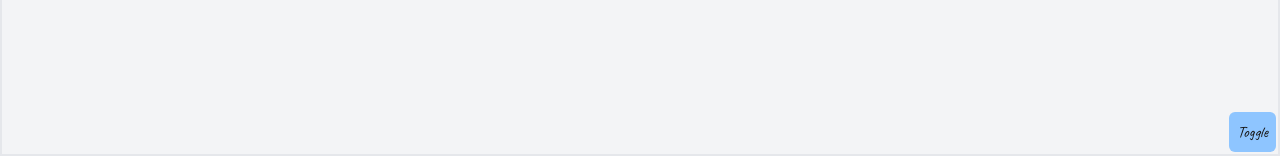
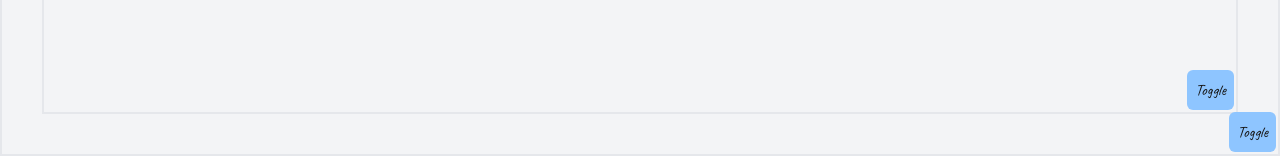
Before and after one commit to LlanAiu/portfolio, a Next.js app: page /nav-test in a window 1280 px wide. Shown: the part 644-800 px from the top of the page. Built offline with nearby package versions, Linux system fonts and the light colour scheme.

Commit message:
[feature] add sheet nav to layout

```diff
--- a/src/app/layout.tsx
+++ b/src/app/layout.tsx
@@ -6,6 +6,8 @@ import { Caveat, Nothing_You_Could_Do } from "next/font/google";
 
 // internal
 import "./globals.css";
+import SheetNavigation from "@/components/layout/sheet-navigation/sheet-navigation";
+import type { NavigationSection } from "@/lib/layout/navigation-sections";
 
 const caveat = Caveat({
     variable: "--font-caveat",
@@ -28,12 +30,33 @@ export default function RootLayout({
 }: Readonly<{
     children: React.ReactNode;
 }>) {
+    const sections: NavigationSection[] = [
+        {
+            name: "Home",
+            endpoint: "/",
+        },
+        {
+            name: "Projects",
+            endpoint: "/projects",
+        },
+        {
+            name: "About",
+            endpoint: "/about"
+        },
+        {
+            name: "Current",
+            endpoint: "/current"
+        }
+    ]
+
     return (
         <html lang="en">
             <body
                 className={`${caveat.variable} ${nothingYouCouldDo.variable} antialiased`}
             >
+                <SheetNavigation sections={sections}>
                     {children}
+                </SheetNavigation>
             </body>
         </html>
     );
--- a/src/app/nav-test/page.tsx
+++ b/src/app/nav-test/page.tsx
@@ -31,7 +31,6 @@ export default function NavTestPage() {
 
     return (
         <SheetNavigation
-            activeEndpoint={"/"}
             sections={sections}
         >
             <TegakiText id="main" className="text-4xl">Why Hello There!</TegakiText>
--- a/src/components/layout/sheet-navigation/sheet-navigation.tsx
+++ b/src/components/layout/sheet-navigation/sheet-navigation.tsx
@@ -1,4 +1,5 @@
 /** biome-ignore-all lint/a11y/noStaticElementInteractions: Needed for custom functionality */
+"use client"
 // builtin
 
 // external
@@ -8,16 +9,17 @@ import { useMemo, useState } from "react";
 import type { NavigationSection } from "@/lib/layout/navigation-sections";
 import { buildBaseTransformSet, reviseTransformSetForHover, type SheetTransform } from "@/lib/layout/sheet-transform";
 import SheetPanel from "./sheet-panel";
+import { usePathname } from "next/navigation";
 
 
 interface SheetNavigationProps {
-    activeEndpoint: string;
     sections: NavigationSection[];
     children: React.ReactNode;
 }
 
 
-export default function SheetNavigation({ activeEndpoint, sections, children }: SheetNavigationProps) {
+export default function SheetNavigation({ sections, children }: SheetNavigationProps) {
+    const activeEndpoint = usePathname();
     const [isActive, setIsActive] = useState(false);
     const baseTransforms = useMemo<SheetTransform[]>(() => buildBaseTransformSet(sections.length), [sections.length]);
     const [transforms, setTransform] = useState<SheetTransform[]>(baseTransforms);
```
Lines whose indentation alone changed are shown as unchanged.
